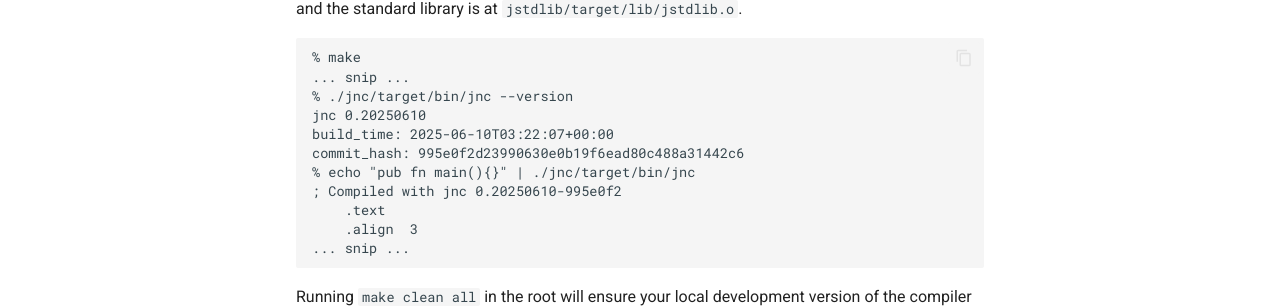
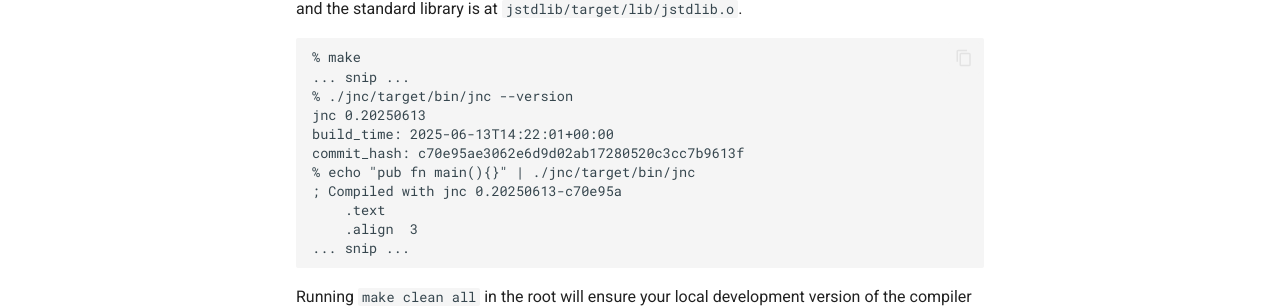
Before and after one commit to barneyb/johann, an MkDocs documentation site: the page built from documentation/docs/system/index.md, in a window 1280 px wide and 900 px high. Shown: the part 276-584 px from the top of the window. Built offline with MkDocs 1.6.1 and Material for MkDocs 9.7.7, drawn with Linux system fonts in a browser that asks for light colours; comment, search, counter and statistics services are not loaded.

Commit message:
Add v0.20250613 release binaries

```diff
--- a/documentation/docs/system/index.md
+++ b/documentation/docs/system/index.md
@@ -8,11 +8,11 @@ Clone the repository, then run `make` in the root. That's it. The compiler is at
 % make
 ... snip ...
 % ./jnc/target/bin/jnc --version
-jnc 0.20250610
-build_time: 2025-06-10T03:22:07+00:00
-commit_hash: 995e0f2d23990630e0b19f6ead80c488a31442c6
+jnc 0.20250613
+build_time: 2025-06-13T14:22:01+00:00
+commit_hash: c70e95ae3062e6d9d02ab17280520c3cc7b9613f
 % echo "pub fn main(){}" | ./jnc/target/bin/jnc
-; Compiled with jnc 0.20250610-995e0f2
+; Compiled with jnc 0.20250613-c70e95a
     .text
     .align  3
 ... snip ...
```
Also changed, not shown: documentation/docs/library/index.md (+2 -2 lines), documentation/docs/versions/index.md (+3 -1 lines), 2 other files.
